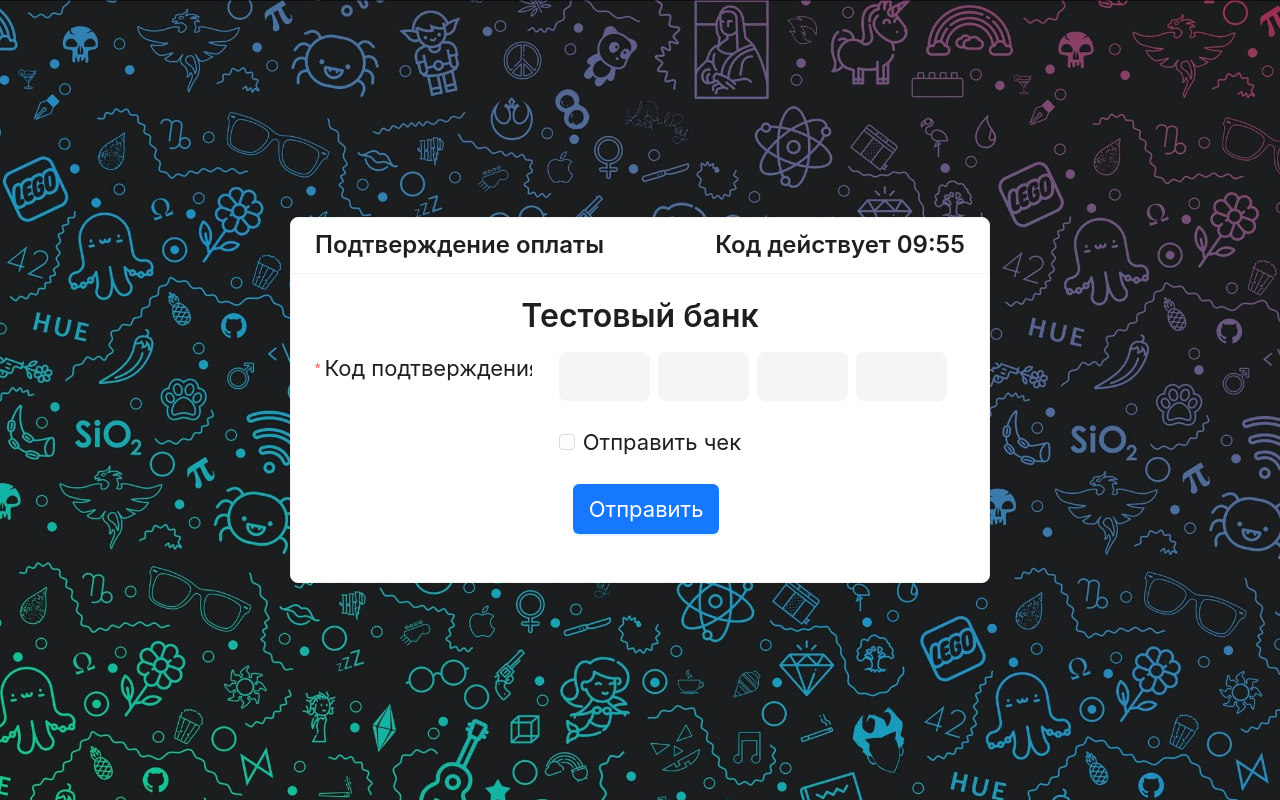
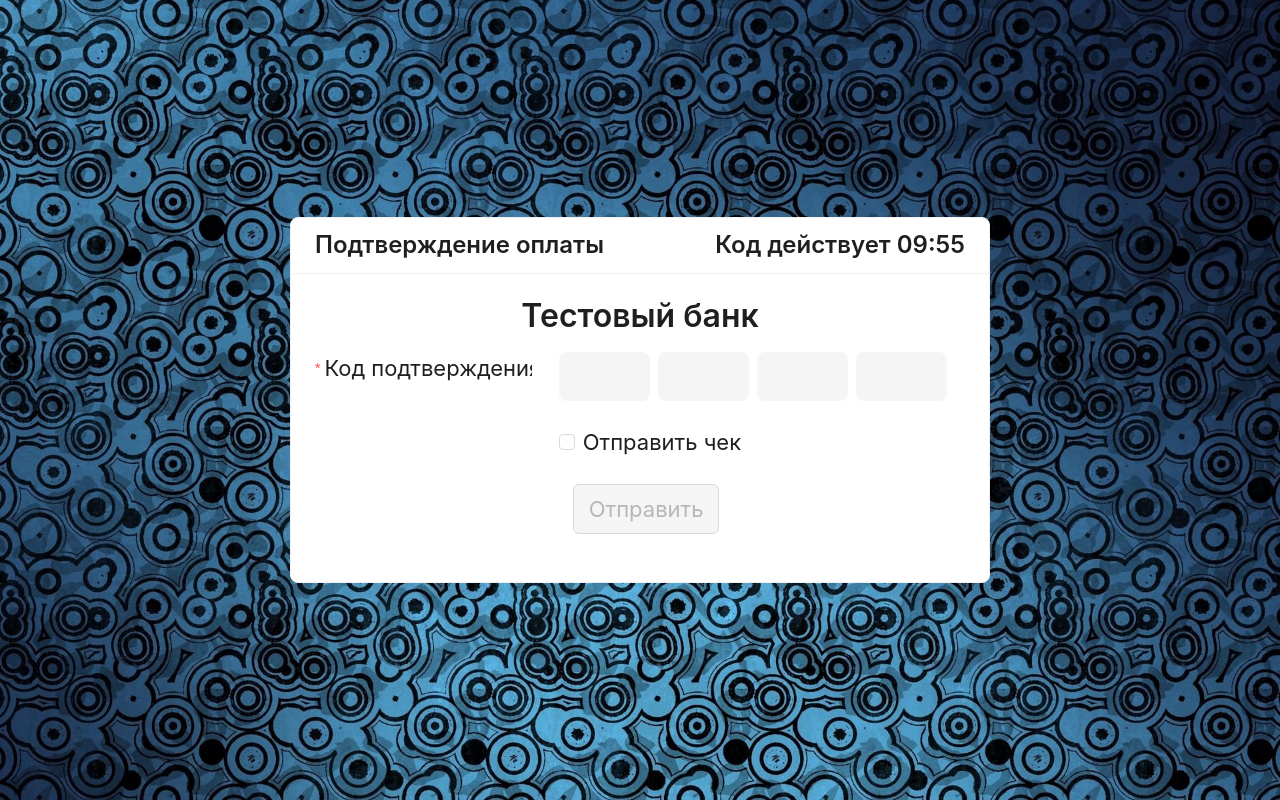
Before and after one commit to evgeniy-vostrickov/payment-confirmation, a React (Create React App) app: page / in a window 1280 px wide. Built offline with nearby package versions, Linux system fonts and the light colour scheme.

Commit message:
Minor coding style fixes

```diff
--- a/src/App.css
+++ b/src/App.css
@@ -1,5 +1,10 @@
 body {
   margin: 0;
+  font-family: -apple-system, BlinkMacSystemFont, 'Segoe UI', 'Roboto', 'Oxygen',
+  'Ubuntu', 'Cantarell', 'Fira Sans', 'Droid Sans', 'Helvetica Neue',
+  sans-serif;
+  -webkit-font-smoothing: antialiased;
+  -moz-osx-font-smoothing: grayscale;
   padding: 0;
   height: 100vh;
   display: flex;
@@ -19,7 +24,8 @@ body {
   font-size: 24px !important;
 }
 
-.payment__form label, .payment__form input {
+.payment__form label,
+.payment__form input {
   font-size: 22px !important;
 }
 
@@ -40,59 +46,79 @@ body {
 }
 
 @media (max-width: 880px) {
-  .payment__form label, .payment__form input {
+
+  .payment__form label,
+  .payment__form input {
     font-size: 20px !important;
   }
+
   .payment__title {
     font-size: 30px !important;
   }
+
   .title {
     font-size: 22px !important;
   }
 }
 
 @media (max-width: 660px) {
-  .payment__form label, .payment__form input {
+
+  .payment__form label,
+  .payment__form input {
     font-size: 18px !important;
   }
+
   .payment__title {
     font-size: 28px !important;
   }
+
   .title {
     font-size: 18px !important;
   }
+
   .payment__button__text {
     font-size: 20px !important;
   }
 }
 
 @media (max-width: 575px) {
-  .payment__form label, .payment__form input {
+
+  .payment__form label,
+  .payment__form input {
     font-size: 24px !important;
   }
+
   .title {
     white-space: normal;
   }
 }
+
 @media (max-width: 500px) {
-  .payment__form label, .payment__form input {
+
+  .payment__form label,
+  .payment__form input {
     font-size: 20px !important;
   }
+
   .payment__title {
     font-size: 24px !important;
   }
+
   .payment__button__text {
     font-size: 18px !important;
   }
+
   .title {
     font-size: 16px !important;
   }
 }
+
 @media (max-width: 440px) {
   .title {
     white-space: normal;
     padding-right: 5px;
   }
+
   .title__underline {
     display: block;
   }
--- a/src/components/PaymentForm/PaymentForm.tsx
+++ b/src/components/PaymentForm/PaymentForm.tsx
@@ -1,9 +1,10 @@
 import React, { memo, useContext, useState } from 'react'
 import type { FormProps } from 'antd'
-import { Button, Checkbox, Form, Input } from 'antd'
+import { Checkbox, Form, Input } from 'antd'
 import type { CheckboxProps } from 'antd'
 import { FieldsType, TPaymentForm } from '../types/TPaymentForm'
 import { CorrectCodeContext } from '../../App'
+import SubmitButton from './SubmitButton'
 
 const PaymentForm: React.FC<TPaymentForm> = memo(({ form, openModal, setIsCorrectCode }) => {
   const correctCode = useContext(CorrectCodeContext)
@@ -27,8 +28,10 @@ const PaymentForm: React.FC<TPaymentForm> = memo(({ form, openModal, setIsCorrec
 
   const onChangeCheckbox: CheckboxProps['onChange'] = (event) => {
     setIsinputEmail(event.target.checked)
-    if (isinputEmail) {
-      form.setFieldsValue({ email: '' })
+
+    const currentEmail = form.getFieldValue('email')
+    if (isinputEmail && currentEmail) {
+      form.setFieldsValue({ email: undefined })
     }
   }
 
@@ -69,13 +72,11 @@ const PaymentForm: React.FC<TPaymentForm> = memo(({ form, openModal, setIsCorrec
         rules={[{ required: isinputEmail, type: 'email', message: 'Пожалуйста введите email!' }]}
         hasFeedback
       >
-        <Input />
+        <Input placeholder="Введите email" />
       </Form.Item>
 
       <Form.Item className='payment__button'>
-        <Button type="primary" className='payment__button__text' htmlType="submit">
-          Отправить
-        </Button>
+        <SubmitButton form={form}>Отправить</SubmitButton>
       </Form.Item>
     </Form>
   )
--- /dev/null
+++ b/src/components/PaymentForm/SubmitButton.tsx
@@ -0,0 +1,23 @@
+import React from 'react'
+import { Button, Form } from 'antd'
+import { TSubmitButtonProps } from '../types/TSubmitButton'
+
+const SubmitButton: React.FC<React.PropsWithChildren<TSubmitButtonProps>> = ({ form, children }) => {
+  const [submittable, setSubmittable] = React.useState<boolean>(false)
+
+  const values = Form.useWatch([], form)
+
+  React.useEffect(() => {
+    form.validateFields({ validateOnly: true })
+      .then(() => setSubmittable(true))
+      .catch(() => setSubmittable(false))
+  }, [form, values])
+
+  return (
+    <Button type="primary" className='payment__button__text' htmlType="submit" disabled={!submittable}>
+      {children}
+    </Button>
+  )
+}
+
+export default SubmitButton
--- a/src/components/helpers/workWithTime.ts
+++ b/src/components/helpers/workWithTime.ts
@@ -1,6 +1,6 @@
 export const convertMinutesToSeconds = (minutes: number): number => minutes * 60
 export const convertTimeToString = (time: number): string => time < 10 ? '0' + time.toString() : time.toString()
-export const getMinutes = (time: number) => Math.floor(time / 60)
-export const getSeconds = (time: number) => time % 60
+const getMinutes = (time: number) => Math.floor(time / 60)
+const getSeconds = (time: number) => time % 60
 export const getCurrentTime = (currentTime: number) => [convertTimeToString(getMinutes(currentTime)), convertTimeToString(getSeconds(currentTime))]
 export const displayTime = (time: { minutes: string, seconds: string }) => time.minutes + ':' + time.seconds
--- a/src/components/page/Payment.tsx
+++ b/src/components/page/Payment.tsx
@@ -4,11 +4,11 @@ import PaymentForm from '../PaymentForm/PaymentForm'
 import PaymentTimer from '../PaymentForm/PaymentTimer'
 import PaymentModal from '../PaymentForm/PaymentModal'
 import { FieldsType } from '../types/TPaymentForm'
-import { IPayment } from '../types/IPayment'
+import { TPayment } from '../types/TPayment'
 
 const { Title } = Typography
 
-const Payment: React.FC<IPayment> = memo(({ timeOnTimer, successfulConfirmation }) => {
+const Payment: React.FC<TPayment> = memo(({ timeOnTimer, successfulConfirmation }) => {
   const [isModalOpen, setIsModalOpen] = useState(false)
   const [configModal, setConfigModal] = useState({ textModal: '', textButton: '' })
   const [timer, setTimer] = useState({ minutes: timeOnTimer })
@@ -25,7 +25,7 @@ const Payment: React.FC<IPayment> = memo(({ timeOnTimer, successfulConfirmation
       setIsTimerStart(true)
       form.resetFields()
     }
-  }, [isCorrectCode, form, timeOnTimer])
+  }, [isCorrectCode, form, timeOnTimer, successfulConfirmation])
 
   const openModal = useCallback((textModal: string, textButton: string) => {
     setIsModalOpen(true)
--- a/src/components/types/IPayment.ts
+++ b/src/components/types/TPayment.ts
@@ -1,4 +1,4 @@
-export interface IPayment {
+export interface TPayment {
   timeOnTimer: number
   successfulConfirmation: () => void
 }
--- a/src/components/types/TPaymentModal.ts
+++ b/src/components/types/TPaymentModal.ts
@@ -1,10 +1,10 @@
-interface modalSetings {
+interface ModalSetings {
   textModal: string
   textButton: string
 }
 
 export interface TPaymentModal {
   isModalOpen: boolean
-  configModal: modalSetings
+  configModal: ModalSetings
   handleButton: () => void
 }
--- a/src/components/types/TPaymentTimer.ts
+++ b/src/components/types/TPaymentTimer.ts
@@ -1,4 +1,4 @@
-export type TPaymentTimer = {
+export interface TPaymentTimer {
   openModal: (textModal: string, textButton: string) => void
   timerStartTime: { minutes: number }
   isTimerStart: boolean
--- /dev/null
+++ b/src/components/types/TSubmitButton.ts
@@ -0,0 +1,5 @@
+import type { FormInstance } from 'antd'
+
+export interface TSubmitButtonProps {
+  form: FormInstance
+}
```
Also changed, not shown: src/index.css (deleted, +0 -13 lines), src/index.tsx (+7 -8 lines), src/payment-background.jpg.
